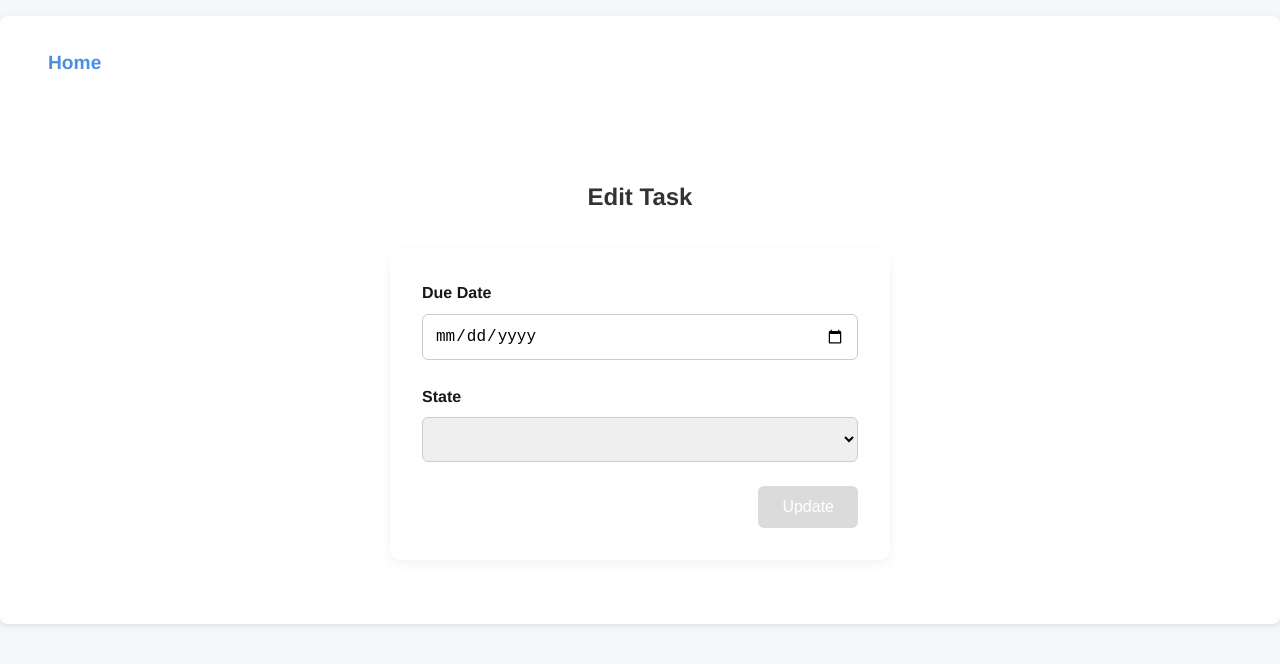
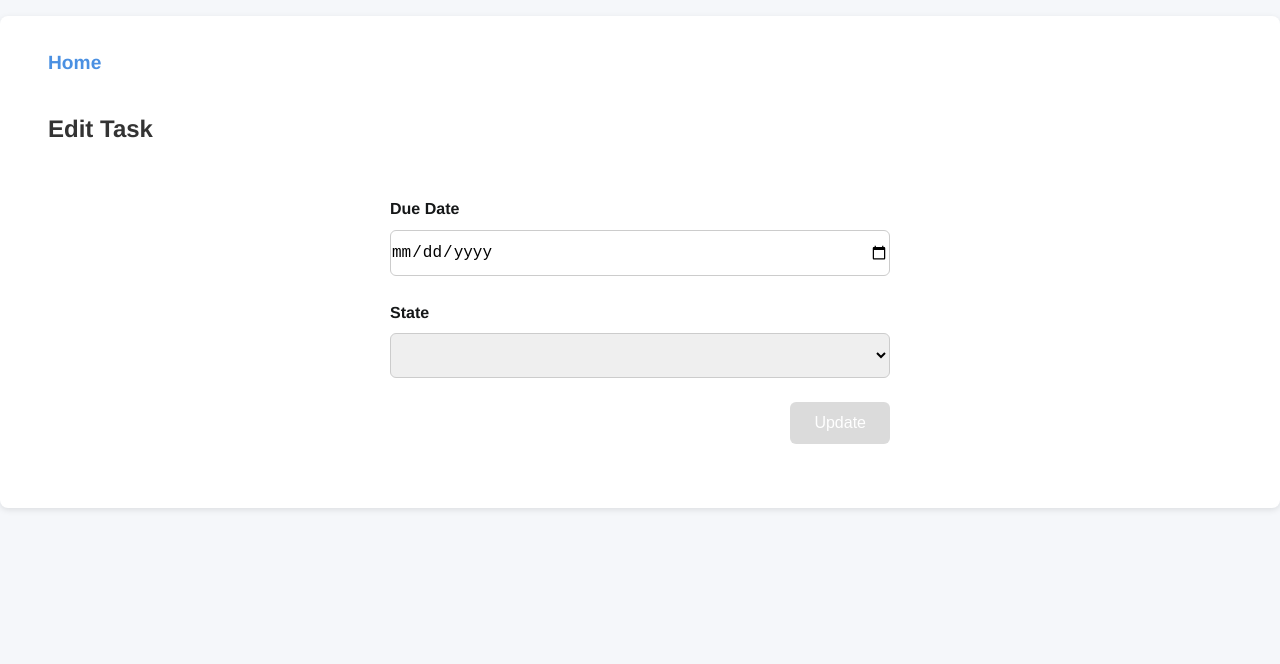
Before and after one commit to sandersonnenberg/toka, a Vue app in the folder client/: page /projects/1/tasks/1/edit in a window 1280 px wide. Shown: the top 664 px of the page. Built offline with nearby package versions, Linux system fonts and the light colour scheme; no server answers.

Commit message:
remove some unused parts

```diff
--- a/client/src/components/Navigation.vue
+++ b/client/src/components/Navigation.vue
@@ -9,8 +9,6 @@
   align-items: center;
   justify-content: space-between;
   padding: 1rem 2rem;
-  // box-shadow: 0 2px 8px rgba(0, 0, 0, 0.05);
-  // border-bottom: 1px solid #eee;
 
   .home-link {
     font-size: 1.2rem;
--- a/client/src/store.js
+++ b/client/src/store.js
@@ -37,6 +37,6 @@ export default new Vuex.Store({
   },
   getters: {
     projects: (state) => state.projects,
-    getProjectById: (state) => (id) => state.projects.find((p) => p.id === id),
+    getProjectById: (state) => (id) => state.projects.find((p) => p._id === id),
   },
 });
--- a/client/src/views/entityFormView/EntityFormView.vue
+++ b/client/src/views/entityFormView/EntityFormView.vue
@@ -1,6 +1,6 @@
 <template>
-  <div v-if="loaded">
-    <h1>{{ title }}</h1>
+  <div class="edit-container" v-if="loaded">
+    <h2>{{ title }}</h2>
     <CreateUpdateEntity
       :initialData="entityData"
       :submitLabel="submitLabel"
@@ -41,3 +41,8 @@ export default {
   },
 };
 </script>
+<style lang="scss">
+.edit-container {
+  padding: 0 1.2rem;
+}
+</style>
--- a/client/src/views/taskForm/TaskForm.vue
+++ b/client/src/views/taskForm/TaskForm.vue
@@ -90,22 +90,20 @@ export default {
 
 <style scoped lang="scss">
 .task-form-container {
-  max-width: 500px;
-  margin: 2rem auto;
-  padding: 1rem;
-
   h2 {
-    text-align: center;
+    padding: 0;
+    margin: 0 2rem;
     color: #333;
     margin-bottom: 2rem;
   }
 }
 
 .form-card {
+  max-width: 500px;
+  margin: 2rem auto;
+  padding: 1rem;
   background: #fff;
-  padding: 2rem;
-  border-radius: 10px;
-  box-shadow: 0 4px 12px rgba(0, 0, 0, 0.05);
+
   display: flex;
   flex-direction: column;
   gap: 1.5rem;
@@ -122,7 +120,7 @@ export default {
 
   input,
   select {
-    padding: 0.75rem;
+    padding: 0.75rem 0;
     border: 1px solid #ccc;
     border-radius: 6px;
     font-size: 1rem;
--- a/client/src/views/viewProjectTasks/ViewProjectTasks.vue
+++ b/client/src/views/viewProjectTasks/ViewProjectTasks.vue
@@ -1,7 +1,7 @@
 <template>
   <div>
     <div class="main-header">
-      <h2>Tasks for Project: {{ projectName }}</h2>
+      <h2>Tasks for Project: {{ projectId }}</h2>
       <router-link :to="{ name: 'TaskCreate' }">
         <button class="add-task">Add Task</button>
       </router-link>
@@ -28,7 +28,6 @@
 import TasksGrid from '@/components/TasksGrid/TasksGrid.vue';
 import EmptyState from '@/components/EmptyState/EmptyState.vue';
 import { getTasksByProjectId } from '@/services/api';
-import { mapGetters } from 'vuex';
 
 export default {
   components: { TasksGrid, EmptyState },
@@ -40,13 +39,6 @@ export default {
   },
   created() {
     this.fetchTasks();
-  },
-  computed: {
-    ...mapGetters(['getProjectById']),
-    projectName() {
-      const project = this.getProjectById(this.projectId);
-      return project ? project.name : 'Unknown Project';
-    },
   },
   methods: {
     async fetchTasks() {
```
Also changed, not shown: client/src/components/TaskCard/TaskCard.vue (+0 -12 lines).
